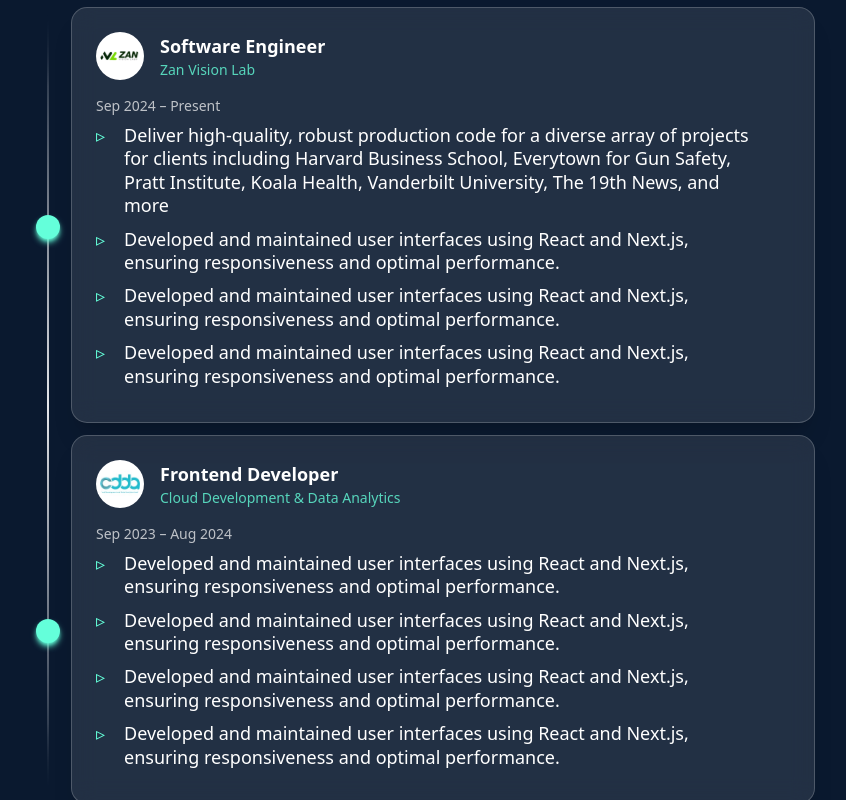
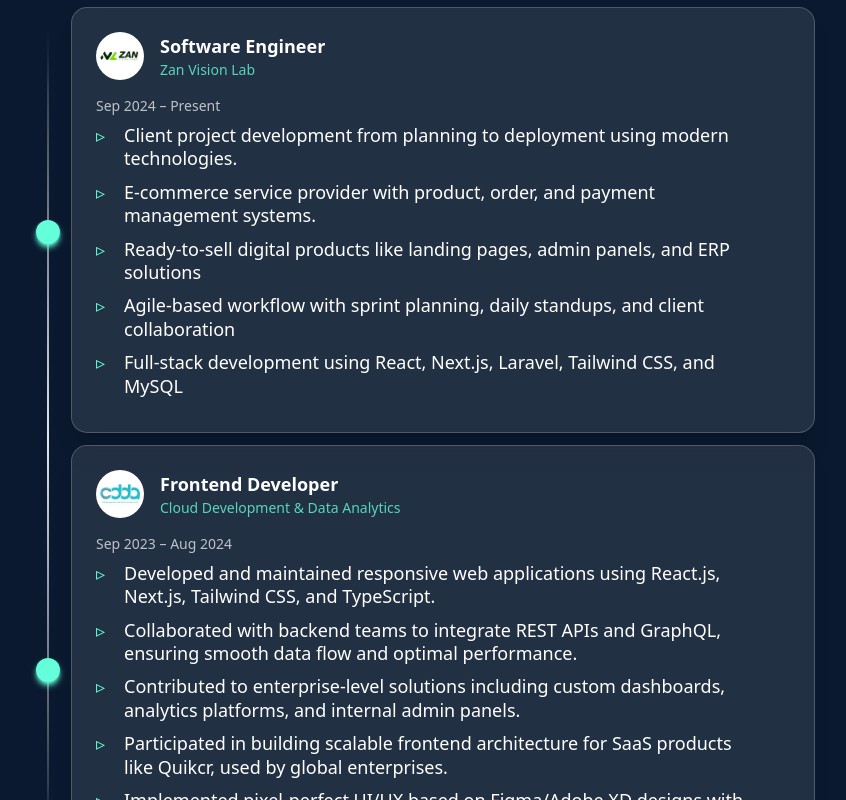
Before and after one commit to Arpit8126/Portfolio_site, a Next.js app: page / in a window 1280 px wide. Shown: the part 1040-1840 px from the top of the page, without its empty margins (209-1055 px from the left). Built offline with nearby package versions, Linux system fonts and the light colour scheme; no server answers.

Commit message:
fix:solve company description

```diff
--- a/src/components/skill/Skill.tsx
+++ b/src/components/skill/Skill.tsx
@@ -8,6 +8,7 @@
   Server,
   Database,
 } from "lucide-react";
+import { useEffect } from "react";
 
 export default function Skills() {
   return (
@@ -93,6 +94,13 @@
 }
 
 const GithubContribute = () =>{
+    useEffect(() => {
+    fetch("https://api.github.com/users/AbdulMalek-swe")
+      .then((res) => res.json())
+      .then((data) =>  {
+         console.log(data);
+      });
+  }, []);
   return(
     <>Here my github information </>
   )
--- a/src/constants/exprience.ts
+++ b/src/constants/exprience.ts
@@ -7,7 +7,7 @@
     logo: "/images/zan.svg",
     date: "Sep 2024 – Present",
     description:
-      "Deliver high-quality, robust production code for a diverse array of projects for clients including Harvard Business School, Everytown for Gun Safety, Pratt Institute, Koala Health, Vanderbilt University, The 19th News, and more ▹ Developed and maintained user interfaces using React and Next.js, ensuring responsiveness and optimal performance. ▹ Developed and maintained user interfaces using React and Next.js, ensuring responsiveness and optimal performance. ▹ Developed and maintained user interfaces using React and Next.js, ensuring responsiveness and optimal performance. ",
+      "Client project development from planning to deployment using modern technologies. ▹ E-commerce service provider with product, order, and payment management systems. ▹ Ready-to-sell digital products like landing pages, admin panels, and ERP solutions▹Agile-based workflow with sprint planning, daily standups, and client collaboration▹Full-stack development using React, Next.js, Laravel, Tailwind CSS, and MySQL",
   },
   {
     title: "Cloud Development & Data Analytics",
@@ -15,6 +15,6 @@
     logo: "/images/cdda.jpeg", // Add your logos to /public/logos
     date: "Sep 2023 – Aug 2024",
     description:
-      "Developed and maintained user interfaces using React and Next.js, ensuring responsiveness and optimal performance. ▹ Developed and maintained user interfaces using React and Next.js, ensuring responsiveness and optimal performance. ▹ Developed and maintained user interfaces using React and Next.js, ensuring responsiveness and optimal performance. ▹ Developed and maintained user interfaces using React and Next.js, ensuring responsiveness and optimal performance. ",
+      "Developed and maintained responsive web applications using React.js, Next.js, Tailwind CSS, and TypeScript. ▹ Collaborated with backend teams to integrate REST APIs and GraphQL, ensuring smooth data flow and optimal performance. ▹ Contributed to enterprise-level solutions including custom dashboards, analytics platforms, and internal admin panels. ▹ Participated in building scalable frontend architecture for SaaS products like Quikcr, used by global enterprises.▹Implemented pixel-perfect UI/UX based on Figma/Adobe XD designs with modern animations and accessibility support",
   },
 ];
--- a/src/constants/project.ts
+++ b/src/constants/project.ts
@@ -8,10 +8,7 @@
       "A Multivendor ecomerce websiteA Multivendor ecomerce websiteA Multivendor ecomerce websiteA Multivendor ecomerce websiteA Multivendor ecomerce websiteA Multivendor ecomerce websiteA Multivendor ecomerce websiteA Multivendor ecomerce websiteA Multivendor ecomerce websiteA Multivendor ecomerce website",
     live_link: "https://multivendor-dun.vercel.app/",
     github_link: "https://github.com/AbdulMalek-swe/multivendor",
-    stack_image: [
-      "/stack/tailwind.svg",
-      "/stack/next.svg",
-    ],
+    stack_image: ["/stack/tailwind.svg", "/stack/next.svg"],
   },
   {
     logo: "/project/1.png",
```
